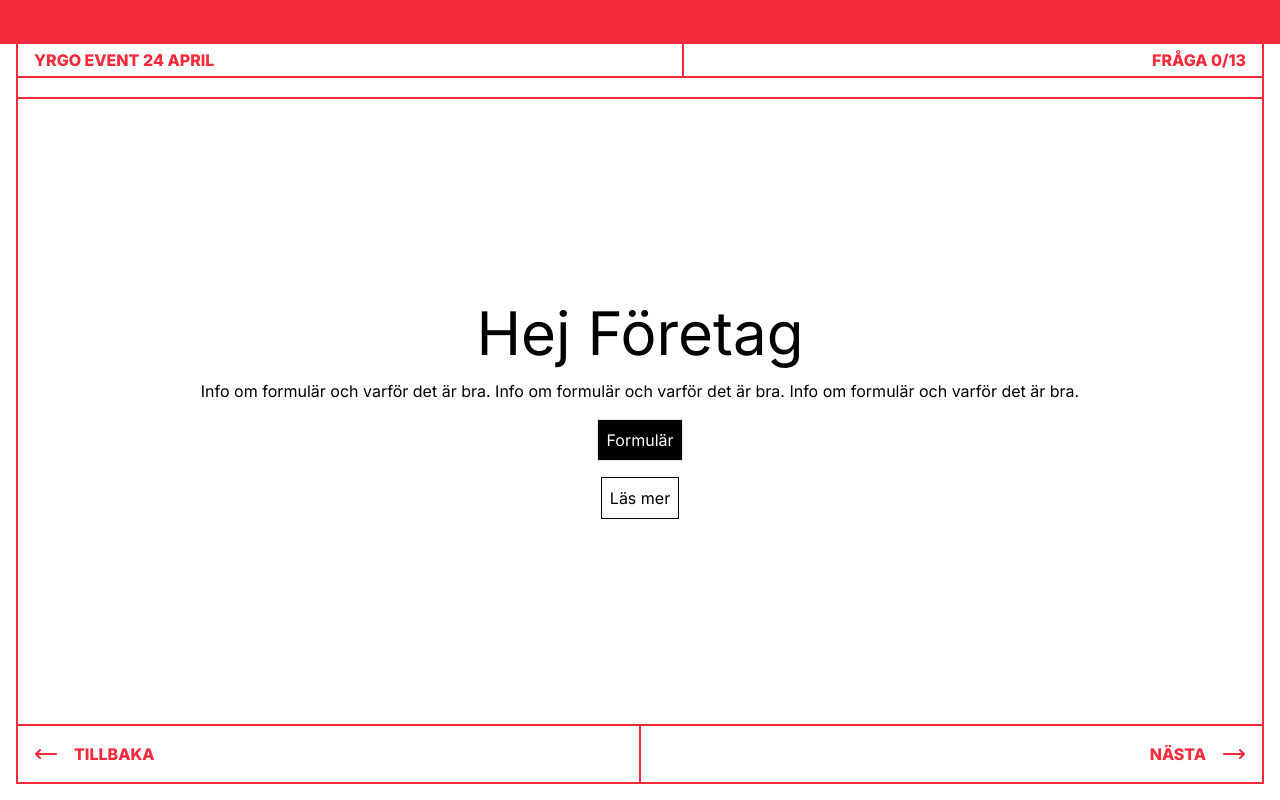
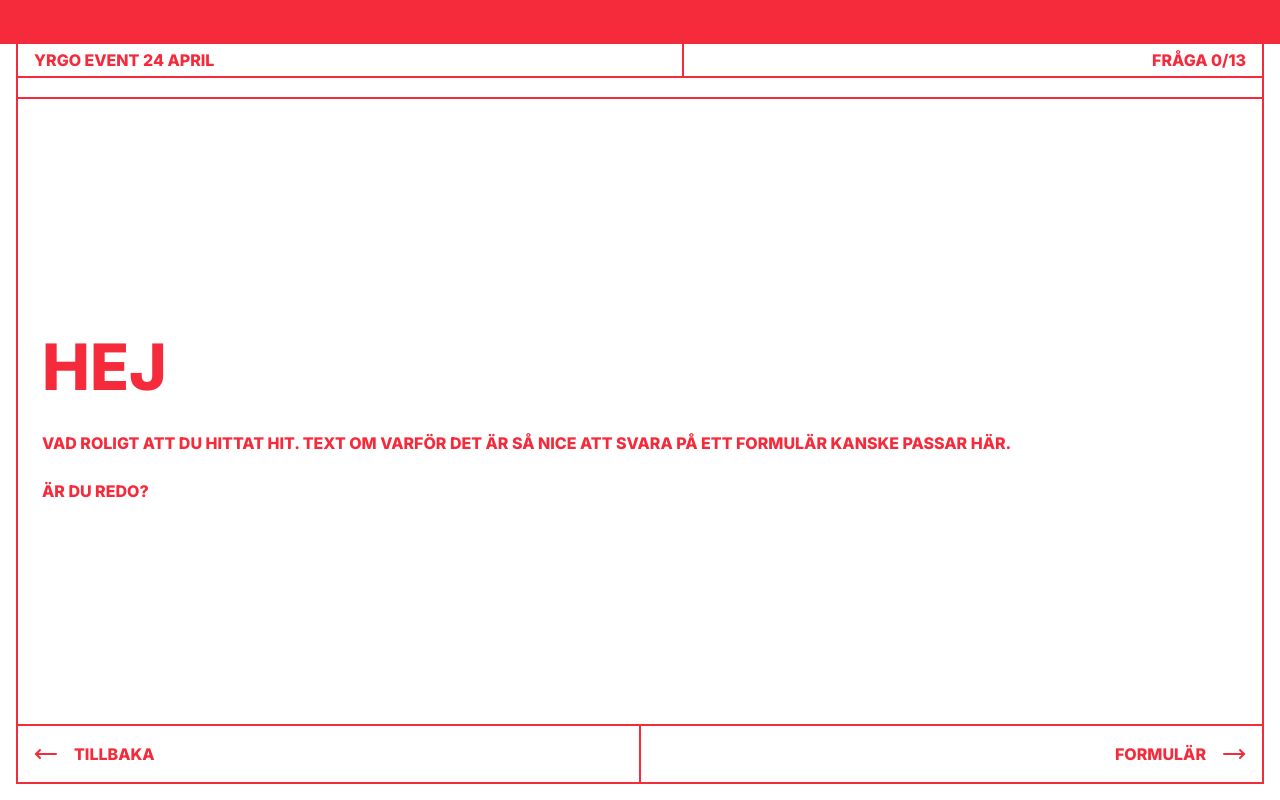
Before and after one commit to vojtechlevi/wu-dd-event, a React (Vite) app: page /company in a window 1280 px wide. Built offline with nearby package versions, Linux system fonts and the light colour scheme; no server answers; the HTML template or start-up script is replaced by a standard one.

Commit message:
fix Greeting form page styling

```diff
--- a/src/components/CompanyFormPages/Greeting.jsx
+++ b/src/components/CompanyFormPages/Greeting.jsx
@@ -1,18 +1,42 @@
+import { MoveLeft, MoveRight } from "lucide-react";
+import { Link } from "react-router-dom";
+
 const Greeting = ({ counter, setCounter }) => {
   return (
     <>
-      <h1 className="text-6xl">Hej Företag</h1>
-      <p>
-        Info om formulär och varför det är bra. Info om formulär och varför det
-        är bra. Info om formulär och varför det är bra.
-      </p>
-      <button
-        onClick={() => setCounter(counter + 1)}
-        className="border bg-black text-white p-2"
-      >
-        Formulär
-      </button>
-      <button className="border border-black p-2">Läs mer</button>
+      <div className=" flex h-full flex-col justify-center">
+        <h1 className="m-0 self-start p-2 pl-6 text-[64px] font-extrabold uppercase text-yrgo-red ">
+          Hej
+        </h1>
+        <p className="p-2 pl-6 font-extrabold uppercase text-yrgo-red   ">
+          Vad roligt att du hittat hit. text om varför det är så nice att svara
+          på ett formulär kanske passar här.
+          <br />
+          <br />
+          är du redo?
+        </p>
+      </div>
+
+      <div className="flex border-b-2 border-t-2 border-yrgo-red">
+        <Link
+          to="/"
+          className="ml-4 flex w-1/2 items-center justify-start border-r border-yrgo-red py-4"
+        >
+          <MoveLeft className=" stroke-yrgo-red" />
+          <p className="ml-4 font-extrabold uppercase  text-yrgo-red">
+            tillbaka
+          </p>
+        </Link>
+        <button
+          className="mr-4 flex w-1/2 items-center justify-end border-l border-yrgo-red py-4"
+          onClick={() => setCounter(counter + 1)}
+        >
+          <p className="mr-4 font-extrabold uppercase  text-yrgo-red">
+            formulär
+          </p>
+          <MoveRight className=" stroke-yrgo-red" />
+        </button>
+      </div>
     </>
   );
 };
--- a/src/pages/Company.jsx
+++ b/src/pages/Company.jsx
@@ -111,8 +111,6 @@ const Company = () => {
             );
           })}
         </div>
-        {/* content */}
-        <div className="flex h-full flex-col items-center justify-center gap-4 ">
         <FormPage
           counter={counter}
           setCounter={setCounter}
@@ -120,28 +118,6 @@ const Company = () => {
           setAnswer={setAnswer}
         />
       </div>
-        {/* content end */}
-        <div className="flex border-b-2 border-t-2 border-yrgo-red">
-          <button
-            className="ml-4 flex  w-1/2 items-center justify-start border-r border-yrgo-red py-4"
-            onClick={() => setCounter(counter > 0 ? counter - 1 : counter)}
-          >
-            <MoveLeft className=" stroke-yrgo-red" />
-            <p className="ml-4 font-extrabold uppercase  text-yrgo-red">
-              tillbaka
-            </p>
-          </button>
-          <button
-            className="mr-4 flex w-1/2 items-center justify-end border-l border-yrgo-red py-4"
-            onClick={() => setCounter(counter + 1)}
-          >
-            <p className="mr-4 font-extrabold uppercase  text-yrgo-red">
-              nästa
-            </p>
-            <MoveRight className=" stroke-yrgo-red" />
-          </button>
-        </div>
-      </div>
     </section>
   );
 };
```
Lines whose indentation alone changed are shown as unchanged.
